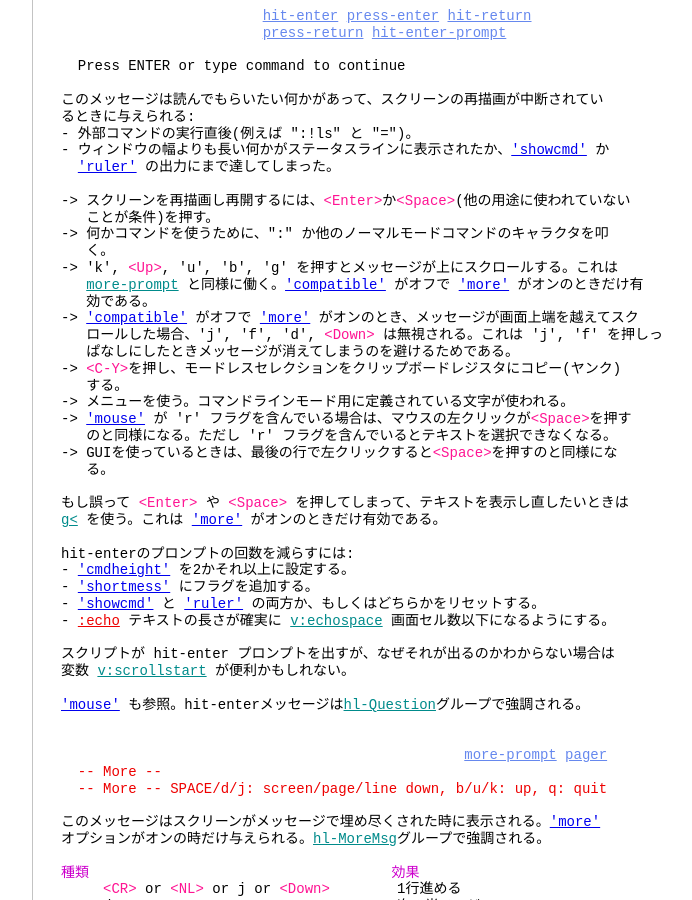
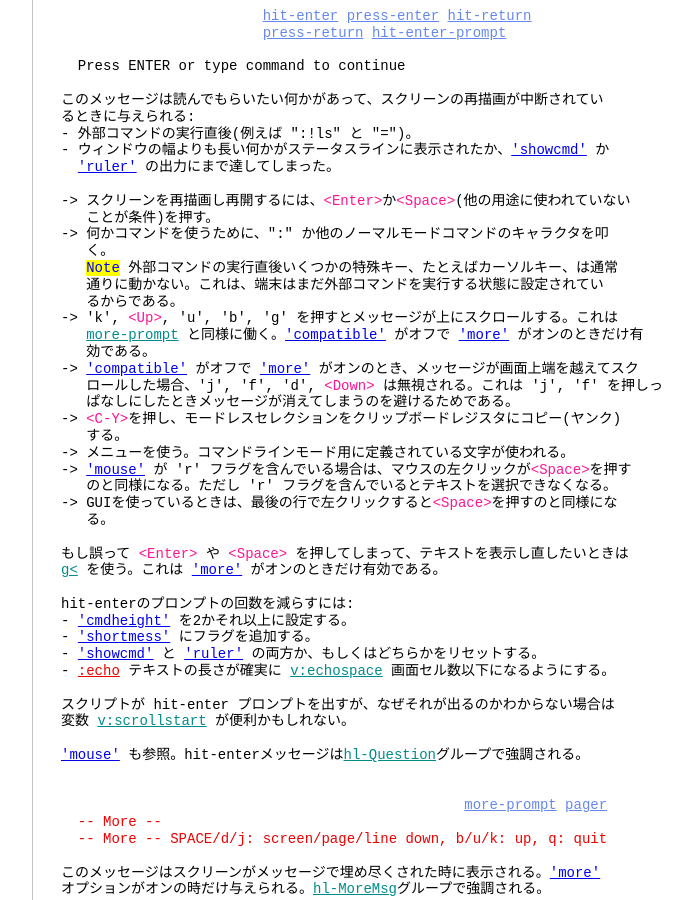
Before and after one commit to vim-jp/vimdoc-ja, a Jekyll site: the page built from message.html, in a window 1280 px wide and 900 px high, scrolled down 13108 px. Shown: the whole window, without its empty margins (340-1032 px from the left). Built offline with Jekyll 4.4.1, drawn with Linux system fonts in a browser that asks for light colours; nearby versions of some CDN libraries; comment, search, counter and statistics services are not loaded; some of the changed text lies outside the part shown.

Commit message:
Generated by Travis JOB 3785.1
https://travis-ci.com/github/vim-jp/vimdoc-ja-working/builds/218103317

```diff
--- a/indent.html
+++ b/indent.html
@@ -610,12 +610,12 @@
 扱いや、コミュニティの習慣などによる。それらの習慣は普遍的ではないので、<br>
 Clojure のインデントスクリプトは以下に挙げる設定可能オプションを用意している。<br>
 <br>
-使用している vim に&nbsp;<a class="Identifier" href="eval.html#searchpairpos()">searchpairpos()</a>&nbsp;がない場合は通常の&nbsp;<a class="Type" href="options.html#'lisp'">'lisp'</a>&nbsp;インデントに<br>
+使用している vim に searchpairpos() がない場合は通常の&nbsp;<a class="Type" href="options.html#'lisp'">'lisp'</a>&nbsp;インデントに<br>
 フォールバックする。その場合、以下のオプションは無視される。<br>
 <br>
 &nbsp;&nbsp;&nbsp;&nbsp;&nbsp;&nbsp;&nbsp;&nbsp;&nbsp;&nbsp;&nbsp;&nbsp;&nbsp;&nbsp;&nbsp;&nbsp;&nbsp;&nbsp;&nbsp;&nbsp;&nbsp;&nbsp;&nbsp;&nbsp;&nbsp;&nbsp;&nbsp;&nbsp;&nbsp;&nbsp;&nbsp;&nbsp;&nbsp;&nbsp;&nbsp;&nbsp;&nbsp;&nbsp;&nbsp;&nbsp;&nbsp;&nbsp;&nbsp;&nbsp;&nbsp;&nbsp;&nbsp;&nbsp;&nbsp;&nbsp;&nbsp;&nbsp;&nbsp;&nbsp;&nbsp;&nbsp;<a class="Constant" href="indent.html#g:clojure_maxlines" name="g:clojure_maxlines">g:clojure_maxlines</a><br>
 <br>
-<a class="Identifier" href="eval.html#searchpairpos()">searchpairpos()</a>&nbsp;による検索の最大範囲を設定する。大きな値を指定すれば、フォーム<br>
+searchpairpos() による検索の最大範囲を設定する。大きな値を指定すれば、フォーム<br>
 が長い場合に、パフォーマンスと引き換えに正しい結果を得ることができる。0 を指定<br>
 すると制限なしになる。<br>
 <br>
--- a/message.html
+++ b/message.html
@@ -3,7 +3,7 @@
 helpname: 'message'
 ---
 <div id='vimCodeElement'>
-<a class="Constant" href="message.html" name="message.txt">message.txt</a>&nbsp;&nbsp; For&nbsp;<span class="Identifier">Vim バージョン 8.2.</span>&nbsp;&nbsp;Last change: 2020 Sep 07<br>
+<a class="Constant" href="message.html" name="message.txt">message.txt</a>&nbsp;&nbsp; For&nbsp;<span class="Identifier">Vim バージョン 8.2.</span>&nbsp;&nbsp;Last change: 2020 Dec 29<br>
 <br>
 <br>
 &nbsp;&nbsp;&nbsp;&nbsp;&nbsp;&nbsp;&nbsp;&nbsp;&nbsp;&nbsp;&nbsp;&nbsp;&nbsp;&nbsp;&nbsp;&nbsp;<span class="Identifier">VIMリファレンスマニュアル&nbsp;&nbsp;&nbsp;&nbsp;by Bram Moolenaar</span><br>
@@ -786,6 +786,9 @@
 &nbsp;&nbsp; ことが条件)を押す。<br>
 -&gt; 何かコマンドを使うために、&quot;:&quot; か他のノーマルモードコマンドのキャラクタを叩<br>
 &nbsp;&nbsp; く。<br>
+&nbsp;&nbsp;&nbsp;<span class="Todo">Note</span>&nbsp;外部コマンドの実行直後いくつかの特殊キー、たとえばカーソルキー、は通常<br>
+&nbsp;&nbsp; 通りに動かない。これは、端末はまだ外部コマンドを実行する状態に設定されてい<br>
+&nbsp;&nbsp; るからである。<br>
 -&gt; 'k',&nbsp;<span class="Special">&lt;Up&gt;</span>, 'u', 'b', 'g' を押すとメッセージが上にスクロールする。これは<br>
 &nbsp;&nbsp;&nbsp;<a class="Identifier" href="message.html#more-prompt">more-prompt</a>&nbsp;と同様に働く。<a class="Type" href="options.html#'compatible'">'compatible'</a>&nbsp;がオフで&nbsp;<a class="Type" href="options.html#'more'">'more'</a>&nbsp;がオンのときだけ有<br>
 &nbsp;&nbsp; 効である。<br>
--- a/vimindex.html
+++ b/vimindex.html
@@ -3,7 +3,7 @@
 helpname: 'vimindex'
 ---
 <div id='vimCodeElement'>
-<a class="Constant" href="vimindex.html" name="index.txt">index.txt</a>&nbsp;&nbsp;&nbsp;&nbsp; For&nbsp;<span class="Identifier">Vim バージョン 8.2.</span>&nbsp;&nbsp;Last change: 2020 Oct 05<br>
+<a class="Constant" href="vimindex.html" name="index.txt">index.txt</a>&nbsp;&nbsp;&nbsp;&nbsp; For&nbsp;<span class="Identifier">Vim バージョン 8.2.</span>&nbsp;&nbsp;Last change: 2021 Feb 11<br>
 <br>
 <br>
 &nbsp;&nbsp;&nbsp;&nbsp;&nbsp;&nbsp;&nbsp;&nbsp;&nbsp;&nbsp;&nbsp;&nbsp;&nbsp;&nbsp;&nbsp;&nbsp;&nbsp;&nbsp;<span class="Identifier">VIMリファレンスマニュアル&nbsp;&nbsp;&nbsp;&nbsp;&nbsp;&nbsp; by Bram Moolenaar</span><br>
@@ -1196,6 +1196,7 @@
 <a class="Identifier" href="windows.html#:ball">:ball</a>&nbsp;&nbsp;&nbsp;&nbsp;&nbsp;&nbsp;&nbsp;&nbsp; :ba[ll]&nbsp;&nbsp;&nbsp;&nbsp;&nbsp;&nbsp;&nbsp;&nbsp; バッファリストのすべてのバッファをウィンドウを<br>
 &nbsp;&nbsp;&nbsp;&nbsp;&nbsp;&nbsp;&nbsp;&nbsp;&nbsp;&nbsp;&nbsp;&nbsp;&nbsp;&nbsp;&nbsp;&nbsp;&nbsp;&nbsp;&nbsp;&nbsp;&nbsp;&nbsp;&nbsp;&nbsp;&nbsp;&nbsp;&nbsp;&nbsp;&nbsp;&nbsp;&nbsp;&nbsp;作成して開く<br>
 <a class="Identifier" href="windows.html#:badd">:badd</a>&nbsp;&nbsp;&nbsp;&nbsp;&nbsp;&nbsp;&nbsp;&nbsp; :bad[d]&nbsp;&nbsp;&nbsp;&nbsp;&nbsp;&nbsp;&nbsp;&nbsp; バッファリストにバッファを追加<br>
+<a class="Identifier" href="windows.html#:balt">:balt</a>&nbsp;&nbsp;&nbsp;&nbsp;&nbsp;&nbsp;&nbsp;&nbsp; :balt&nbsp;&nbsp;&nbsp;&nbsp;&nbsp;&nbsp;&nbsp;&nbsp;&nbsp;&nbsp; &quot;:badd&quot; と同様だが代替ファイル名も設定する<br>
 <a class="Identifier" href="windows.html#:bdelete">:bdelete</a>&nbsp;&nbsp;&nbsp;&nbsp;&nbsp;&nbsp;:bd[elete]&nbsp;&nbsp;&nbsp;&nbsp;&nbsp;&nbsp;バッファリストからバッファを削除<br>
 <a class="Identifier" href="gui.html#:behave">:behave</a>&nbsp;&nbsp;&nbsp;&nbsp;&nbsp;&nbsp; :be[have]&nbsp;&nbsp;&nbsp;&nbsp;&nbsp;&nbsp; マウス操作や選択の動作を設定する<br>
 <a class="Identifier" href="windows.html#:belowright">:belowright</a>&nbsp;&nbsp; :bel[owright]&nbsp;&nbsp; ウィンドウが右もしくは下に分割されるようにする<br>
@@ -1653,6 +1654,7 @@
 <a class="Identifier" href="sign.html#:sign">:sign</a>&nbsp;&nbsp;&nbsp;&nbsp;&nbsp;&nbsp;&nbsp;&nbsp; :sig[n]&nbsp;&nbsp;&nbsp;&nbsp;&nbsp;&nbsp;&nbsp;&nbsp; 目印を取り扱うコマンド<br>
 <a class="Identifier" href="various.html#:silent">:silent</a>&nbsp;&nbsp;&nbsp;&nbsp;&nbsp;&nbsp; :sil[ent]&nbsp;&nbsp;&nbsp;&nbsp;&nbsp;&nbsp; 実行したコマンドの出力を抑制する<br>
 <a class="Identifier" href="various.html#:sleep">:sleep</a>&nbsp;&nbsp;&nbsp;&nbsp;&nbsp;&nbsp;&nbsp;&nbsp;:sl[eep]&nbsp;&nbsp;&nbsp;&nbsp;&nbsp;&nbsp;&nbsp;&nbsp;数秒間何もしない<br>
+<span class="MissingTag">:sleep!</span>&nbsp;&nbsp;&nbsp;&nbsp;&nbsp;&nbsp; :sl[eep]!&nbsp;&nbsp;&nbsp;&nbsp;&nbsp;&nbsp; カーソルを表示せず、数秒間何もしない<br>
 <a class="Identifier" href="windows.html#:slast">:slast</a>&nbsp;&nbsp;&nbsp;&nbsp;&nbsp;&nbsp;&nbsp;&nbsp;:sla[st]&nbsp;&nbsp;&nbsp;&nbsp;&nbsp;&nbsp;&nbsp;&nbsp;ウィンドウを分割して引数リストの最後のファイル<br>
 &nbsp;&nbsp;&nbsp;&nbsp;&nbsp;&nbsp;&nbsp;&nbsp;&nbsp;&nbsp;&nbsp;&nbsp;&nbsp;&nbsp;&nbsp;&nbsp;&nbsp;&nbsp;&nbsp;&nbsp;&nbsp;&nbsp;&nbsp;&nbsp;&nbsp;&nbsp;&nbsp;&nbsp;&nbsp;&nbsp;&nbsp;&nbsp;を開く<br>
 <a class="Identifier" href="change.html#:smagic">:smagic</a>&nbsp;&nbsp;&nbsp;&nbsp;&nbsp;&nbsp; :sm[agic]&nbsp;&nbsp;&nbsp;&nbsp;&nbsp;&nbsp;&nbsp;<a class="Type" href="options.html#'magic'">'magic'</a>&nbsp;オプションの下で :substitute を実行<br>
```
Also changed, not shown: diff.html (+5 -3 lines).
